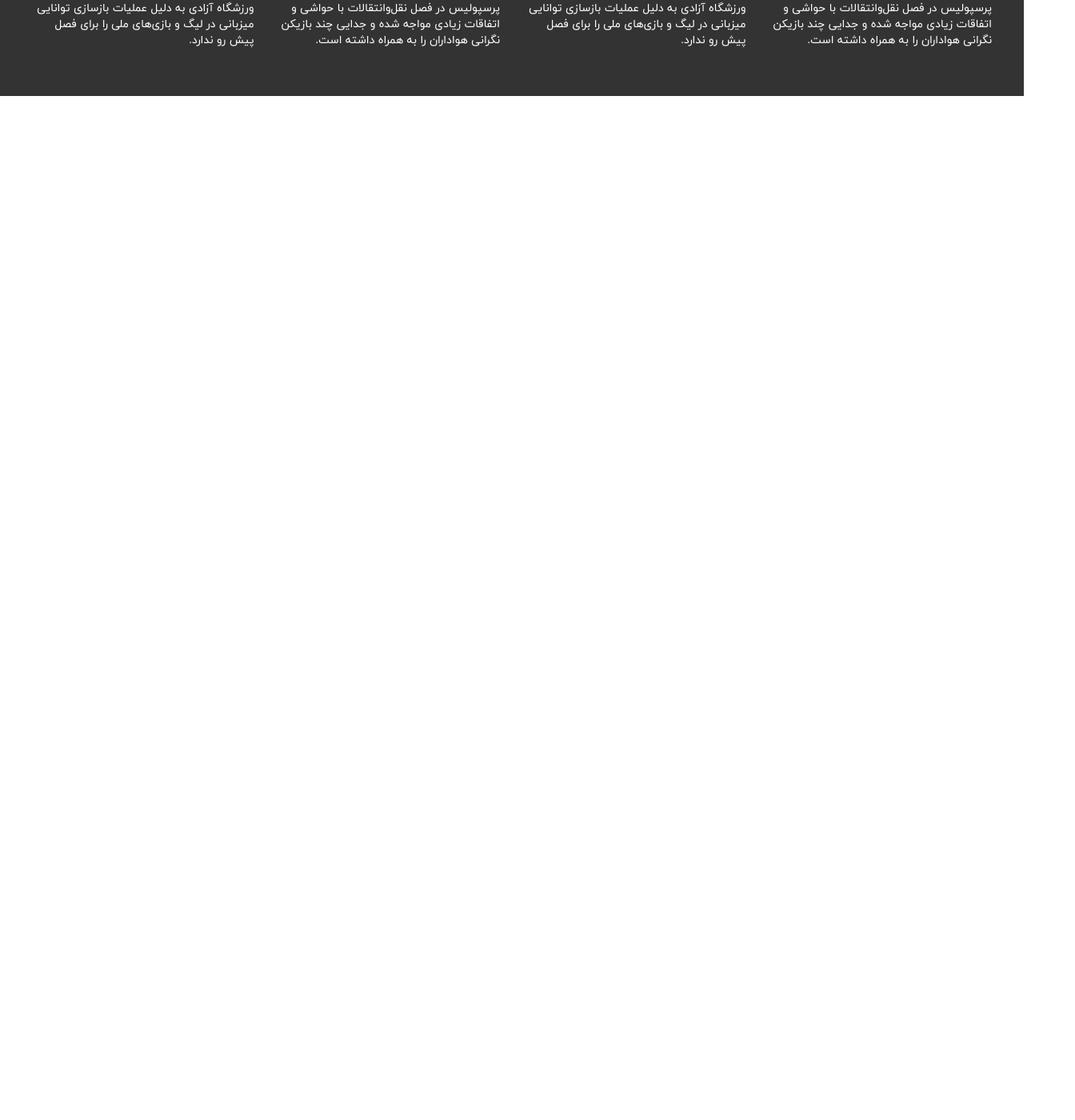
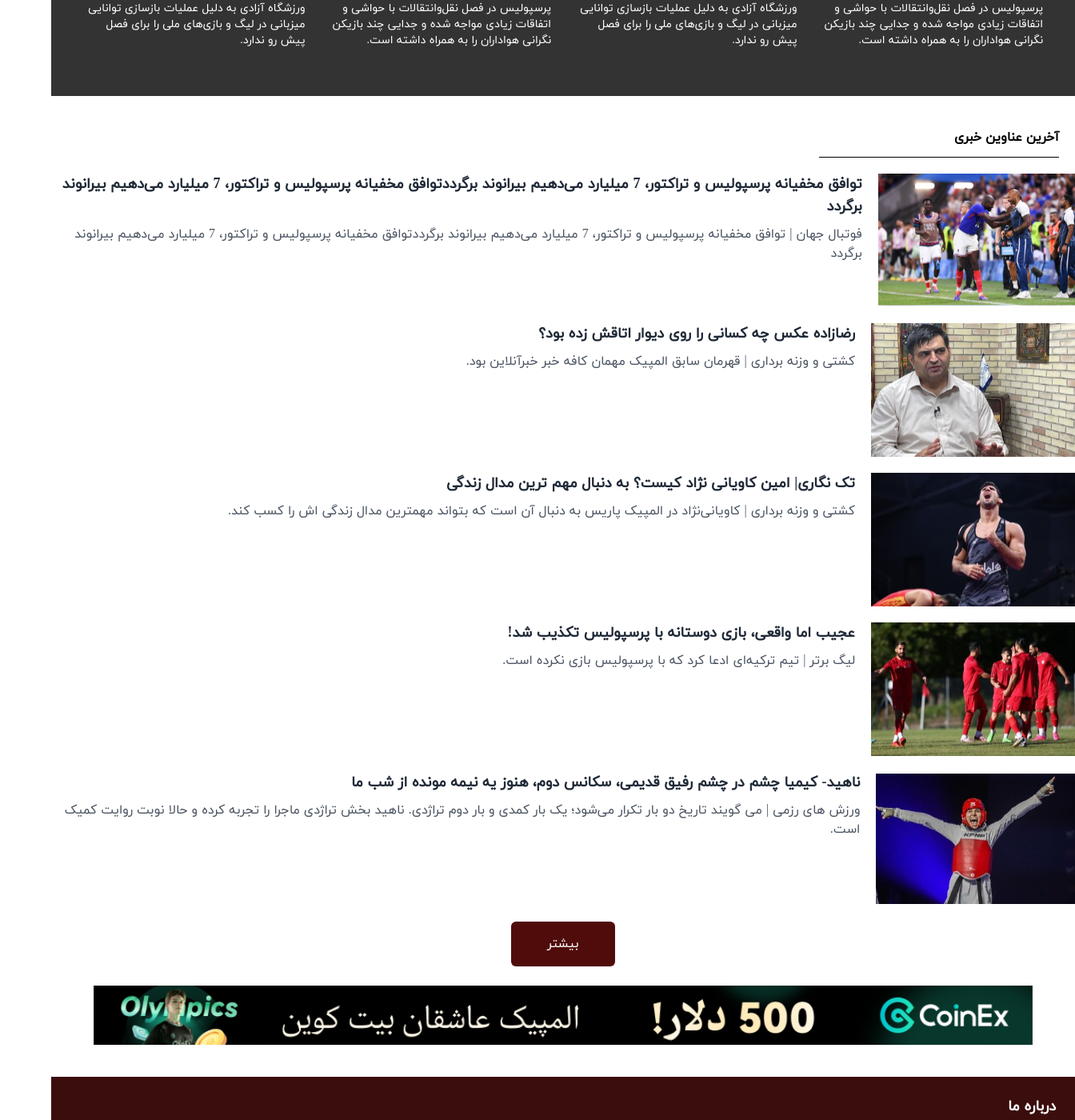
Before and after one commit to MahlaBagherii/my-news, a Next.js app: page /exercies in a window 1280 px wide. Shown: the part 1632-3032 px from the top of the page at 80% size, 1344 px wide, since content can reach past the window. Before the commit the page ends 1772 px from the top, so only its background shows below. Built offline with nearby package versions, Linux system fonts and the light colour scheme.

Commit message:
update branch exercies

```diff
--- a/src/components/Sport_4.tsx
+++ b/src/components/Sport_4.tsx
@@ -1,16 +1,75 @@
 import Image from "next/image";
-import latest1 from "../../public/images/latest1.svg"
-import latest2 from "../../public/images/latest2.svg"
-import latest3 from "../../public/images/latest3.svg"
-import latest4 from "../../public/images/latest4.svg"
-import latest5 from "../../public/images/latest5.svg"
+
+import latest from "../../public/images/latest.svg";
+import latest2 from "../../public/images/latest2.svg";
+import latest3 from "../../public/images/latest3.svg";
+import latest4 from "../../public/images/latest4.svg";
+import latest5 from "../../public/images/latest5.svg";
+
+
 const Sport_4 = () => {
+  const newsData = [
+    {
+      image: latest,
+      title: "توافق مخفیانه پرسپولیس و تراکتور، 7 میلیارد می‌دهیم بیرانوند برگرددتوافق مخفیانه پرسپولیس و تراکتور، 7 میلیارد می‌دهیم بیرانوند برگردد",
+      description:
+        "فوتبال جهان | توافق مخفیانه پرسپولیس و تراکتور، 7 میلیارد می‌دهیم بیرانوند برگرددتوافق مخفیانه پرسپولیس و تراکتور، 7 میلیارد می‌دهیم بیرانوند برگردد",
+    },
+    {
+      image: latest2,
+      title: "رضازاده عکس چه کسانی را روی دیوار اتاقش زده بود؟",
+      description: "کشتی و وزنه برداری | قهرمان سابق المپیک مهمان کافه خبر خبرآنلاین بود.",
+    },
+    {
+      image: latest3,
+      title: "تک نگاری| امین کاویانی نژاد کیست؟ به دنبال مهم ترین مدال زندگی",
+      description: "کشتی و وزنه برداری | کاویانی‌نژاد در المپیک پاریس به دنبال آن است که بتواند مهمترین مدال زندگی اش را کسب کند.",
+    },
+    {
+      image: latest4,
+      title: "عجیب اما واقعی، بازی دوستانه با پرسپولیس تکذیب شد!",
+      description: "لیگ برتر | تیم ترکیه‌ای ادعا کرد که با پرسپولیس بازی نکرده است.",
+    },
+    {
+      image: latest5,
+      title:
+        "ناهید- کیمیا چشم در چشم رفیق قدیمی، سکانس دوم، هنوز یه نیمه مونده از شب ما",
+      description: "ورزش های رزمی | می گویند تاریخ دو بار تکرار می‌شود؛ یک بار کمدی و بار دوم تراژدی. ناهید بخش تراژدی ماجرا را تجربه کرده و حالا نوبت روایت کمیک است.",
+    },
+  ];
+  return (
+    <div>
+    <div className="p-5">
+       <h1 className="border-b font-bold border-black pb-3  w-[300px]">آخرین عناوین خبری</h1>
+       </div>
+    <div className="flex flex-col gap-5 p-10]">
+      {newsData.map((news, index) => (
+        <div key={index} className="flex gap-5 ">
+          <div className="">
+            <Image
+              src={news.image}
+              alt={news.title}
+              width={150}
+              height={150}
+              className="w-[255px] h-[167px]"
+            />
+          </div>
+          <div className="">
+            <h2 className="text-lg font-bold text-gray-800 mb-2">
+              {news.title}
+            </h2>
+            <p className="text-gray-600">{news.description}</p>
+          </div>
+        </div>
+      ))}
+      <div className="flex justify-center">
+      <button className="w-[130px] h-[56px] text-white bg-[#500C0B] rounded-md">
+        بیشتر
+      </button>
+      </div>
+    </div>
+    </div>
+  );
+};
 
-  return (
-    <div >
-
-    </div>
-  )
-}
-
-export default Sport_4
+export default Sport_4;
--- /dev/null
+++ b/src/container/Advertising_3.tsx
@@ -0,0 +1,11 @@
+import Image from "next/image";
+import ad3 from "../../public/images/ad3.svg";
+const Advertising_3 = () => {
+  return (
+    <div className="h-[90px] w-[91.66666666666667%] mx-auto">
+      <Image src={ad3} alt="ad" className="w-full" />
+    </div>
+  );
+};
+
+export default Advertising_3;
--- a/src/container/LatestTitles.tsx
+++ b/src/container/LatestTitles.tsx
@@ -1,9 +1,13 @@
+import Footer from "../components/footer"
 import Sport_4 from "../components/Sport_4"
+import Advertising_3 from "./Advertising_3"
 
 const LatestTitles = () => {
   return (
-    <div>
+    <div className="flex flex-col gap-6">
       <Sport_4/>
+      <Advertising_3/>
+      <Footer/>
     </div>
   )
 }
```
Also changed, not shown: public/images/ad3.svg (added), public/images/latest.svg (added).
